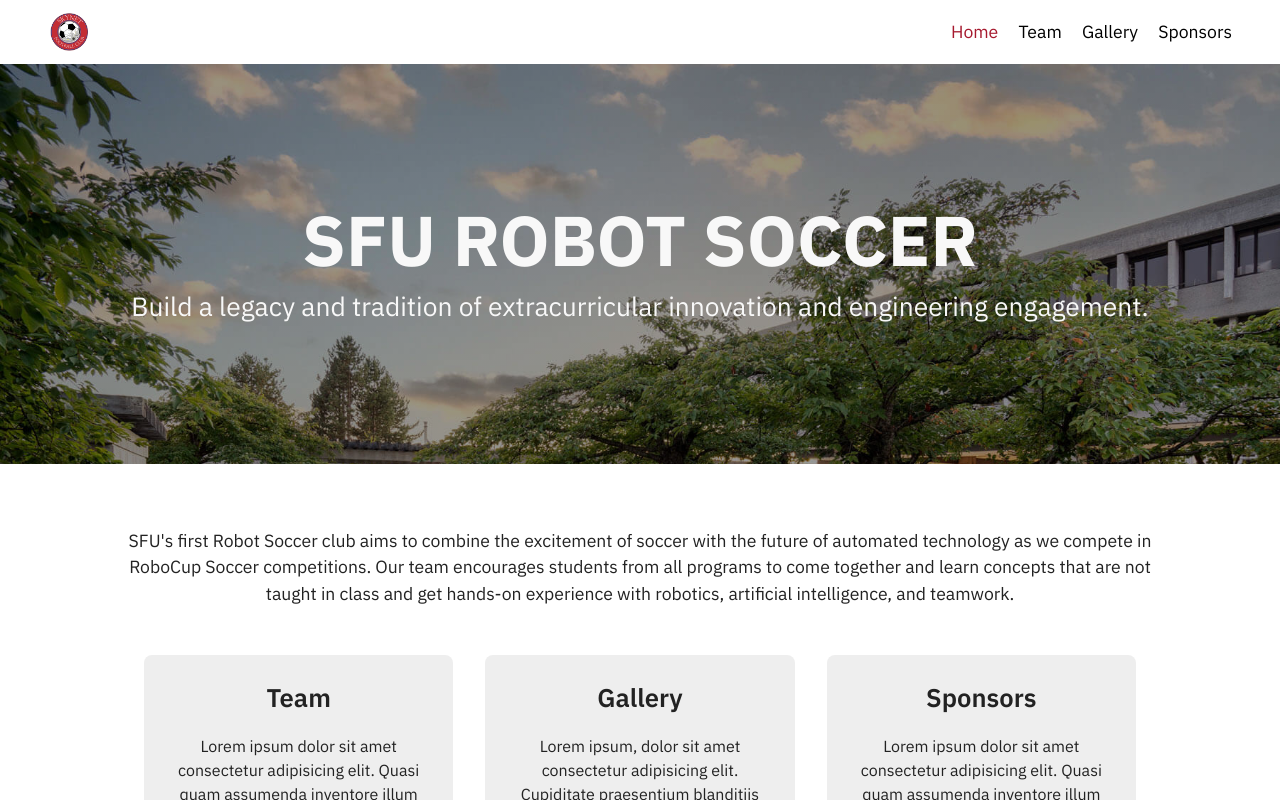
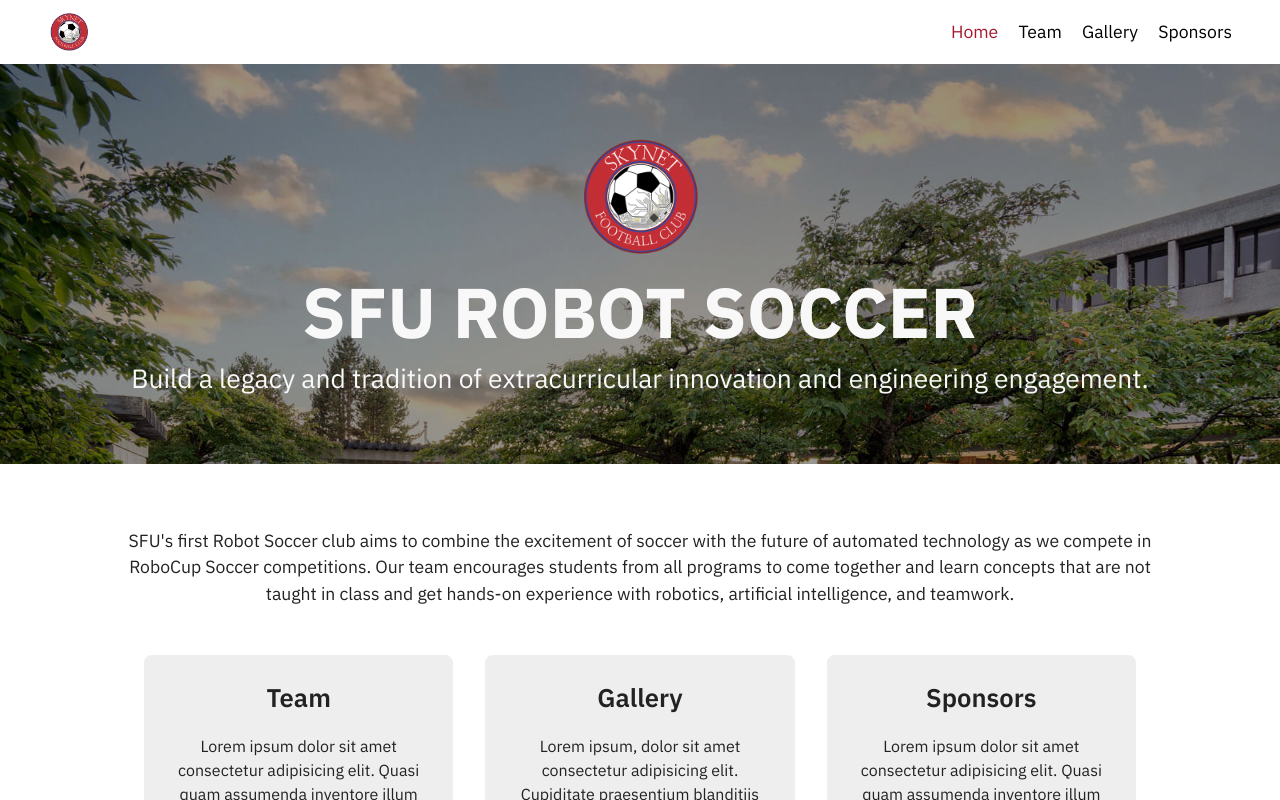
Before and after one commit to tonyma99/sfuskynet.ca, a SvelteKit app: page / in a window 1280 px wide. Shown: the top 800 px of the page. Built offline with nearby package versions, Linux system fonts and the light colour scheme.

Commit message:
Add logo to home page content

```diff
--- a/src/routes/+page.svelte
+++ b/src/routes/+page.svelte
@@ -26,6 +26,7 @@
 
 <div>
     <div class="section section--intro" style="background-image: linear-gradient(rgba(0, 0, 0, 0.4), rgba(0, 0, 0, 0.4)), url('/background.jpg');">
+        <img class="intro-logo" src="/logo.png" alt="SFU Robot Socccer Club team logo" width=128>
         <h1 class="intro--heading">SFU Robot Soccer</h1>
         <p class="intro--text">Build a legacy and tradition of extracurricular innovation and engineering engagement.</p>
     </div>
@@ -74,6 +75,11 @@
 
     h3 {
         font-size: 1.5em;
+    }
+
+    .intro-logo {
+        margin: 0 auto;
+        margin-bottom: 1rem;
     }
 
     .intro--heading {
@@ -136,5 +142,15 @@
             margin-top: 1rem;
             line-height: 1.2;
         }
+
+        .intro-logo {
+            display: none;
+        }
+    }
+
+    @media only screen and (max-height: 768px) {
+        .intro-logo {
+            display: none;
+        }
     }
 </style>
```
